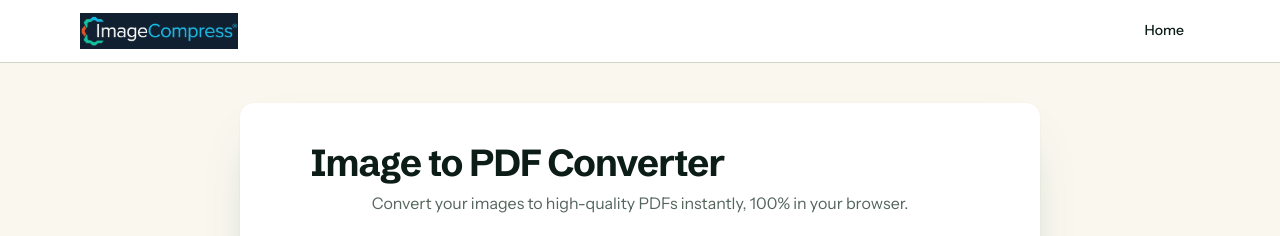
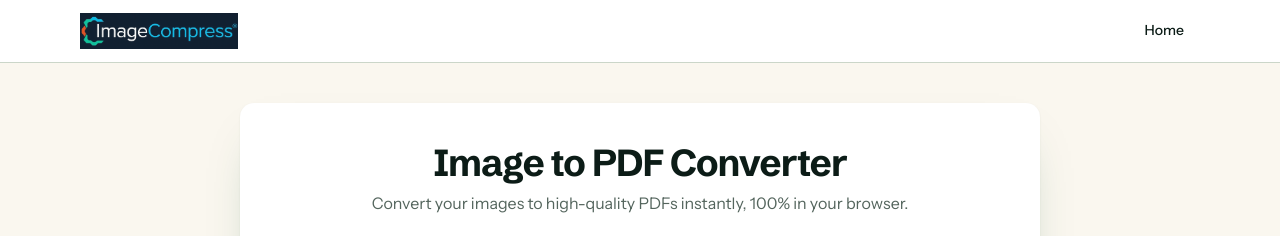
Before and after one commit to madhurimondal89/image-to-PDF-converter, a website: page public/index.html in a window 1280 px wide. Shown: the top 236 px of the page. Drawn offline with nearby package versions, Linux system fonts and the light colour scheme.

Commit message:
Center h1 heading in converter container

```diff
--- a/public/style.css
+++ b/public/style.css
@@ -104,7 +104,8 @@ h1 {
     letter-spacing: var(--tracking-display);
     line-height: 1.06;
     color: var(--color-ink);
-    margin-bottom: var(--space-xs);
+    max-width: none;
+    margin: 0 auto var(--space-xs);
     overflow-wrap: break-word;
     min-width: 0;
 }
```
